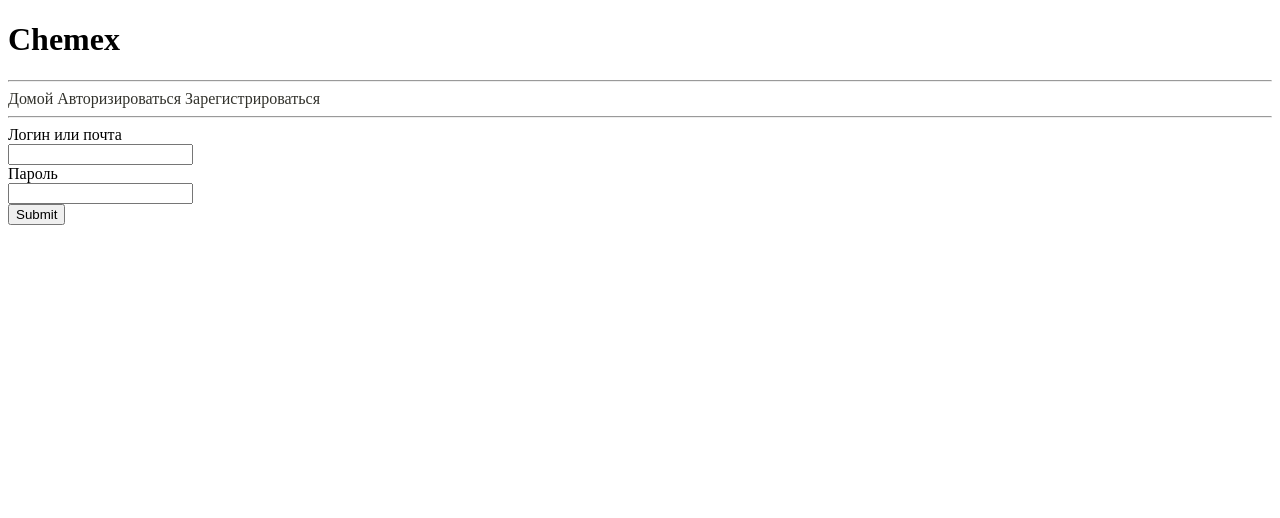
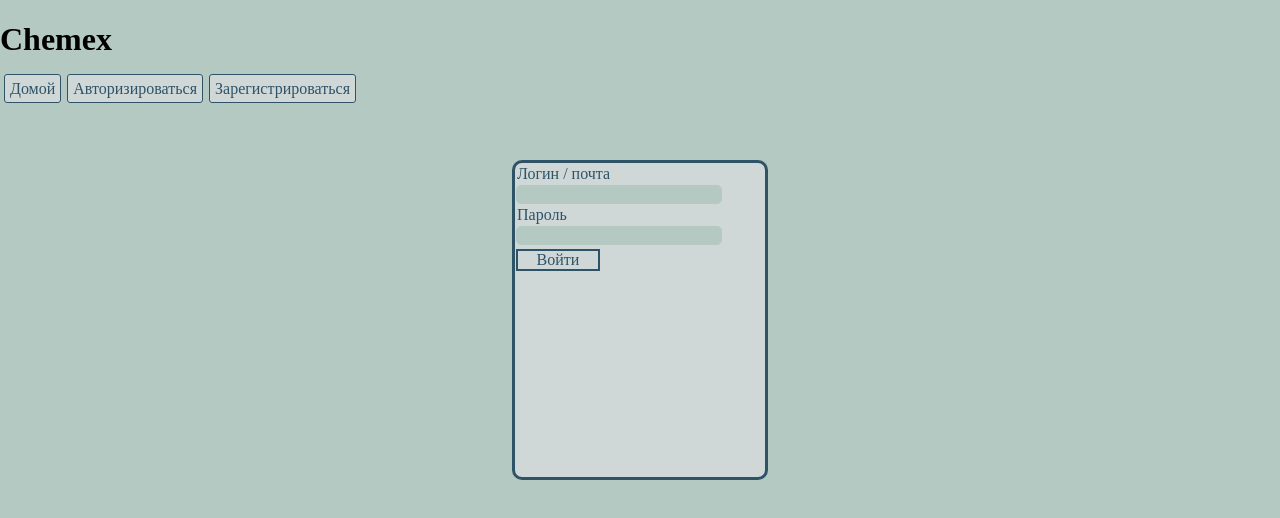
Before and after one commit to andreykarpov0/chemex, a React (Create React App) app in the folder ClientApp/: page /auth in a window 1280 px wide. Shown: the top 518 px of the page. Built offline with nearby package versions, Linux system fonts and the light colour scheme.

Commit message:
authWindowEdited

```diff
--- a/ClientApp/src/App.css
+++ b/ClientApp/src/App.css
@@ -0,0 +1,6 @@
+
+body {
+    background-color: #B5C9C3;
+    margin: 0;
+    padding: 0;
+}
--- a/ClientApp/src/App.jsx
+++ b/ClientApp/src/App.jsx
@@ -12,10 +12,12 @@ import Reg from './windows/Reg';
 import Menu from './windows/Menu';
 
 export default function App({ history, ...props }) {
+
+const arr = [{url: "/home", name : "Домой"}, {url: "/auth", name : "Авторизироваться"}, {url: "/reg", name : "Зарегистрироваться"}];
   return (
-    <div>
+    <div className="mainBody">
         <h1>Chemex</h1>
-        <Menu/>
+        <Menu items={arr}/>
         <Switch>
             <Route path="/home" component={Home}/>
             <Route path="/reg" component={Reg}/>
--- a/ClientApp/src/windows/Auth.css
+++ b/ClientApp/src/windows/Auth.css
@@ -1,7 +1,56 @@
 .text{
-    margin:0;
+    margin:2px;
+    color: #2E5266;
+    width: 80%;
 }
 
 .formTextInput{
+    background-color: #B5C9C3;
+    color: #2E5266;
+    border: 1px solid #B5C9C3;
+    border-radius: 5px;
+    align-items: center;
+    justify-content: center;
+    width: 80%;
+}
+
+.formSubmitBtn{
+    margin-top: 4px;
+    border: 2px solid #2E5266;
+    background-color: #CFD8D7;
+    color: #2E5266;
+    width: 80px;
+    text-align: center;
+    align-items: center;
+    margin-left: 1px;
+}
+
+input{
+    margin-left: 1px;
+}
+
+.auth{
+    position: fixed;
+    top: 20%;
+    bottom: 40%;
+    left: 40%;
+    right: 40%;
+    display: flex;
+    align-items: center;
+    background-color: #CFD8D7;
+    flex-direction: column;
+    border: 3px solid #2E5266;
+    border-radius: 10px;
+}
+
+.authDiv{
+    margin: auto;
+    width: 100%;
+    height: 100%;
 
 }
+
+.formSubmitBtn:hover{
+    background-color: #2E5266;
+    color: #CFD8D7;
+}
--- a/ClientApp/src/windows/Auth.jsx
+++ b/ClientApp/src/windows/Auth.jsx
@@ -4,15 +4,18 @@ import './Auth.css';
 
 export default function Auth() {
   return (
-    <div>
+    <div className="auth">
+      <div className="authDiv">
         <form action="">
-        <p className="text">Логин или почта</p>
+          <p className="text">Логин / почта</p>
           <input type="text" className="formTextInput"/>
           <p className="text">Пароль</p>
           <input type="password" className="formTextInput"/>
           <br/>
-        <input type="submit" className="formSubmitBtn"/>
+          <div className="formSubmitBtn">Войти</div>
         </form>
+      </div>
+
     </div>
   )
 }
--- a/ClientApp/src/windows/Home.css
+++ b/ClientApp/src/windows/Home.css
@@ -1,3 +1,3 @@
 .Title {
-    background-color: red;
+    color: #2E5266;
 }
--- a/ClientApp/src/windows/Menu.css
+++ b/ClientApp/src/windows/Menu.css
@@ -1,4 +1,15 @@
-a{
+.menuUrl{
     text-decoration: none;
-    color: #32322C;
+    color: #2E5266;
+    padding: 5px;
+    color: #2E5266;
+    border: 1px solid #2E5266;
+    border-radius: 3px;
+    background-color: #CFD8D7;
+    margin: 3px;
 }
+
+.menu{
+    margin: 10px;
+    margin-left: 1px;
+}
--- a/ClientApp/src/windows/Menu.jsx
+++ b/ClientApp/src/windows/Menu.jsx
@@ -2,12 +2,16 @@ import React from 'react'
 
 import './Menu.css';
 
-export default function Home() {
+export default function Home({items, ...props}) {
   return (
-    <div>
-        <hr />
-        <a href="/home">Домой</a> <a href="/auth">Авторизироваться</a> <a href="/reg">Зарегистрироваться</a>
-        <hr />
+
+    <div className="menu">
+          {
+          items.map((el) =>
+            <a className="menuUrl" href={el.url}>{el.name}</a>
+          )}
     </div>
   )
 }
+
+//Home.defaultProps = {items : {123}}
```
Also changed, not shown: 1 other file (tests, documents, lock files or other folders). Lines whose indentation alone changed are shown as unchanged.
